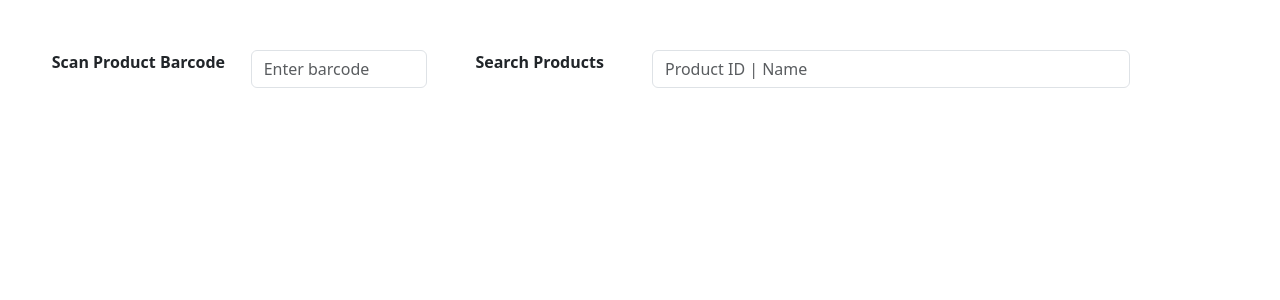
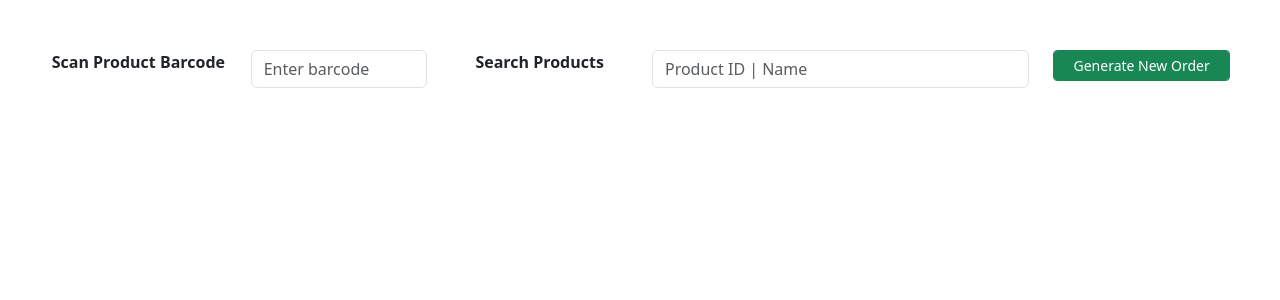
Before and after one commit to akrazalive/barcode-scanner-react, a React (Create React App) app: page / in a window 1280 px wide. Shown: the top 300 px of the page. Built offline with nearby package versions, Linux system fonts and the light colour scheme.

Commit message:
Create New Component and fixed some issues

```diff
--- a/src/App.js
+++ b/src/App.js
@@ -1,6 +1,7 @@
 import React, { useState } from 'react';
 import './App.css';
 import 'bootstrap/dist/css/bootstrap.min.css';
+import CreateOrder from './CreateOrder';
 
 // Dummy product data
 const dummyProduct = {
@@ -16,6 +17,7 @@ function App() {
     const [search, setSearch] = useState('');
     const [product, setProduct] = useState(null);
     const [productss, setProductss] = useState([]);
+    const [orderComponent, setOrderComponent] = useState(false);
 
     const handleEnter = async (e) => {
         if (e.key === 'Enter') {
@@ -25,6 +27,7 @@ function App() {
                 console.log(data);
                 if (response.ok) {
                     setProduct(data);
+                    setOrderComponent(false);
                 } else {
                     console.error('API error:', data.message);
                 }
@@ -52,6 +55,14 @@ function App() {
         console.log(product);
         setProduct(product);
         setProductss([]);
+        setOrderComponent(false);
+
+    };
+
+
+    const loadOrderComponent = () => {
+      setOrderComponent(true);
+      setProduct(null);
     };
 
     return (
@@ -75,7 +86,7 @@ function App() {
                 <div className="col-md-2 col-sm-12">
                             <label htmlFor="regularPrice" className="form-label"><strong>Search Products</strong></label>
                 </div>
-                <div className="col-md-5 col-sm-12">
+                <div className="col-md-4 col-sm-12">
                         <input
                             type="text"
                             className="form-control"
@@ -99,9 +110,13 @@ function App() {
                             </div>
                           )}
                 </div>
+                <div className="col-md-2">
+                   <input className="form-control btn btn-sm btn-success" onClick={()=>loadOrderComponent()} value="Generate New Order" />
+                </div>
             </div>
 
         </div>
+        {orderComponent && <CreateOrder />}
         {product && (
             <div className="product-details mt-4 row">
                 <div className="col-md-4">
--- /dev/null
+++ b/src/CreateOrder.js
@@ -0,0 +1,9 @@
+import React from 'react';
+
+function CreateOrder() {
+  return (<div>This is the dynamically loaded component!
+        <img src="https://pakistani.pk/uploads/reviews/photos/original/4b/1e/20//Hande20ErC3A7el203-30-1507621486.jpg" width="100%"/>
+    </div>);
+}
+
+export default CreateOrder;
```
